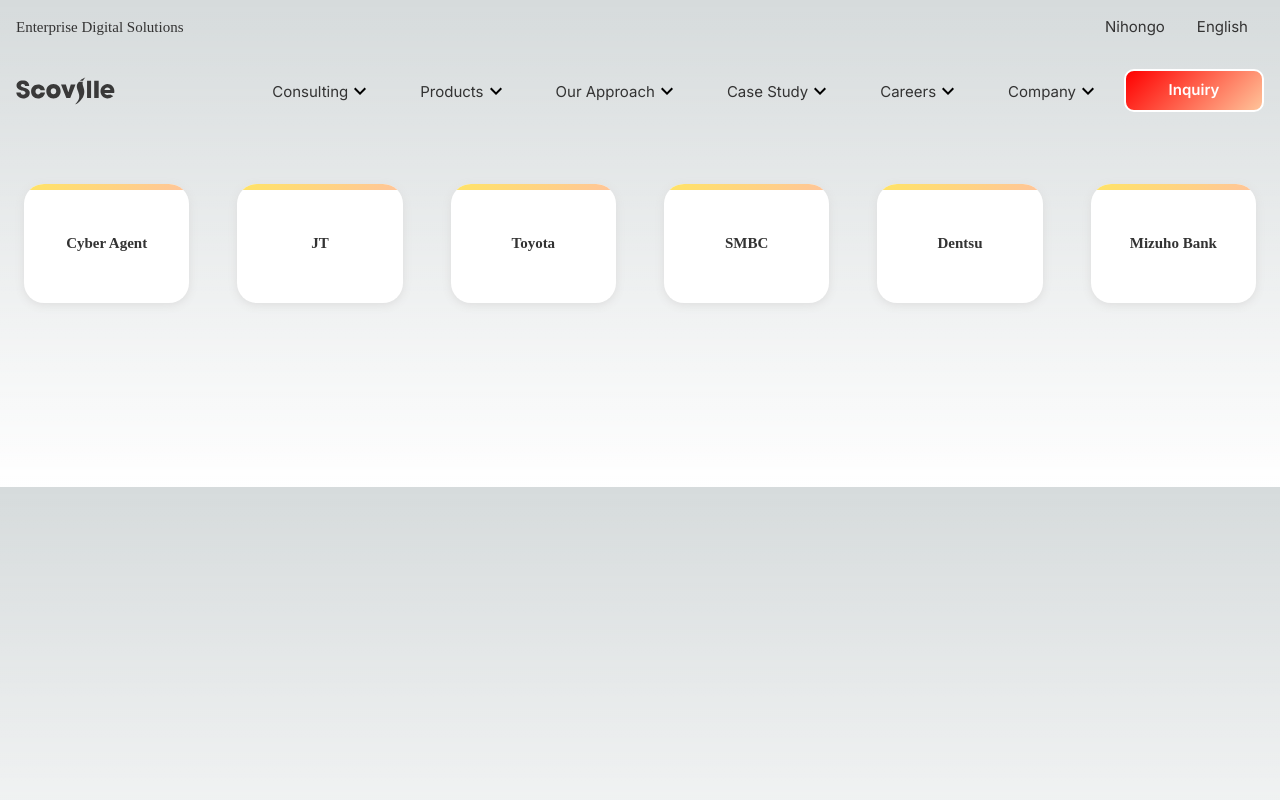
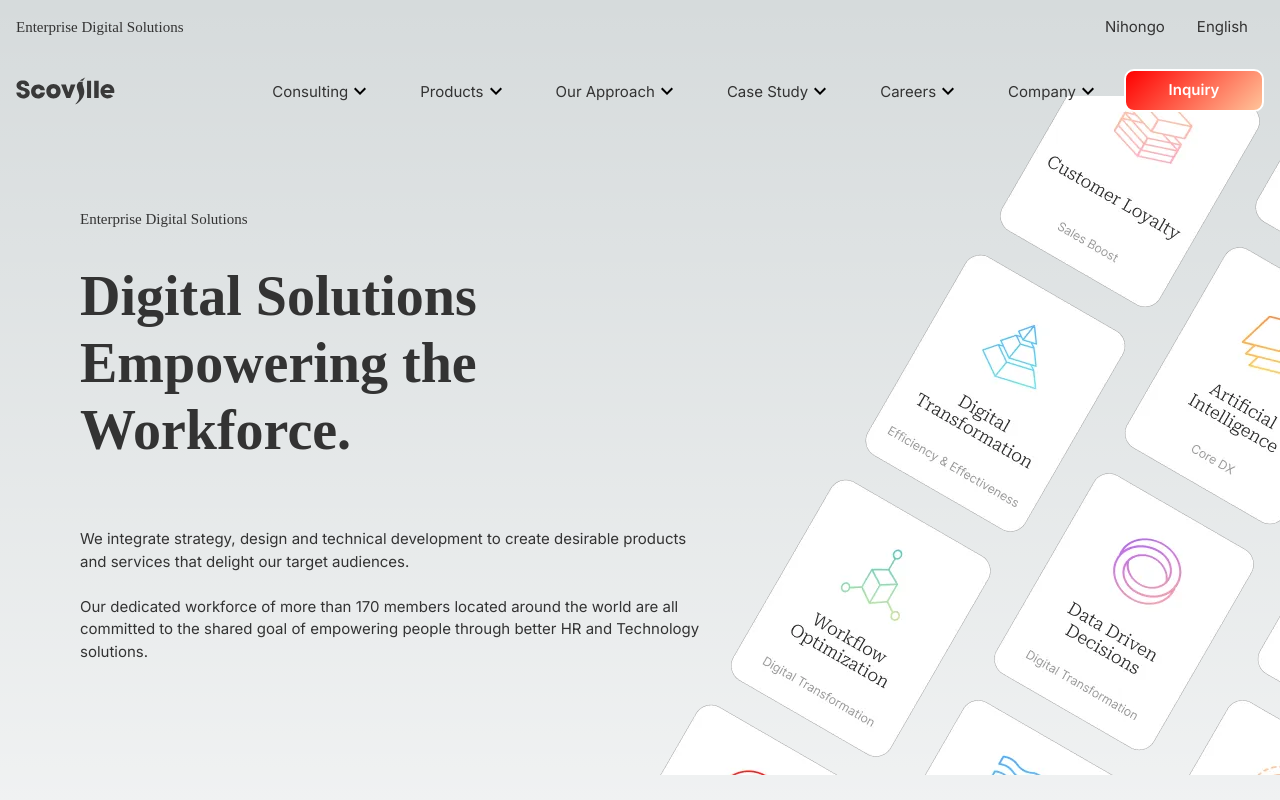
Before and after one commit to crystallo/scoville-nextjs, a Next.js app: page / in a window 1280 px wide. Shown: the top 800 px of the page. Built offline with nearby package versions, Linux system fonts and the light colour scheme.

Commit message:
added hero section

```diff
--- a/app/globals.css
+++ b/app/globals.css
@@ -8,13 +8,13 @@
   --background-end-rgb: 255, 255, 255;
 }
 
-@media (prefers-color-scheme: dark) {
+/* @media (prefers-color-scheme: dark) {
   :root {
     --foreground-rgb: 255, 255, 255;
     --background-start-rgb: 0, 0, 0;
     --background-end-rgb: 0, 0, 0;
   }
-}
+} */
 
 body {
   font-size: 15px;
@@ -30,3 +30,7 @@
 div {
   border: 0px solid blue;
 }
+
+main {
+  margin-top: 6rem;
+}
--- a/app/page.tsx
+++ b/app/page.tsx
@@ -1,5 +1,6 @@
 
 import { Brands } from '@/components/home/Brands';
+import { Hero } from '@/components/home/Hero';
 import { NavBar } from '@/components/nav/NavBar';
 
 
@@ -8,6 +9,7 @@
     <>
       <NavBar />
       <main>
+        <Hero />
         <Brands />
       </main>
     </>
--- /dev/null
+++ b/components/home/Hero.tsx
@@ -0,0 +1,17 @@
+import styles from '@/styles/home/Hero.module.css';
+
+export const Hero = () => {
+    return (
+        <div className={styles.container}>
+            <div className={styles.background}>
+                <img src="/hero-background.webp" />
+            </div>
+            <div className={styles.text_box}>
+                <p className={styles.head}>Enterprise Digital Solutions</p>
+                <p className={styles.title}>Digital Solutions Empowering the Workforce.</p>
+                <p className={styles.caption}>We integrate strategy, design and technical development to create desirable products and services that delight our target audiences. <br/>
+                <br/>Our dedicated workforce of more than 170 members located around the world are all committed to the shared goal of empowering people through better HR and Technology solutions.</p>
+            </div>
+        </div>
+    )
+}
--- /dev/null
+++ b/styles/home/Hero.module.css
@@ -0,0 +1,38 @@
+@value vars: "../vars.module.css";
+@value medium-bg-color, light-bg-color, primary-color, secondary-color, accent-color, accent-font from vars;
+
+.container {
+    background-color: medium-bg-color;
+    min-height: fit-content;
+    overflow: hidden;
+    position: relative;
+    z-index: -5;
+}
+
+.background {
+    position: absolute;
+    right: -10rem;
+    z-index: -1;
+}
+
+.text_box {
+    max-width: calc(100% - 650px);
+    margin: 7rem 5rem;
+}
+
+.head {
+    color: accent-color;
+    font-family: accent-font;
+}
+
+.title {
+    font-family: accent-font;
+    font-size: 3.5rem;
+    font-weight: 600;
+    margin: 2rem 0 4rem;
+    line-height: 1.2;
+}
+
+.caption {
+
+}
--- a/styles/nav/NavBar.module.css
+++ b/styles/nav/NavBar.module.css
@@ -5,6 +5,8 @@
     z-index: 5;
     position: fixed;
     width: 100%;
+    top: 0;
+    left: 0;
 }
 
 .banner {
```
Also changed, not shown: public/hero-background.webp (added).
